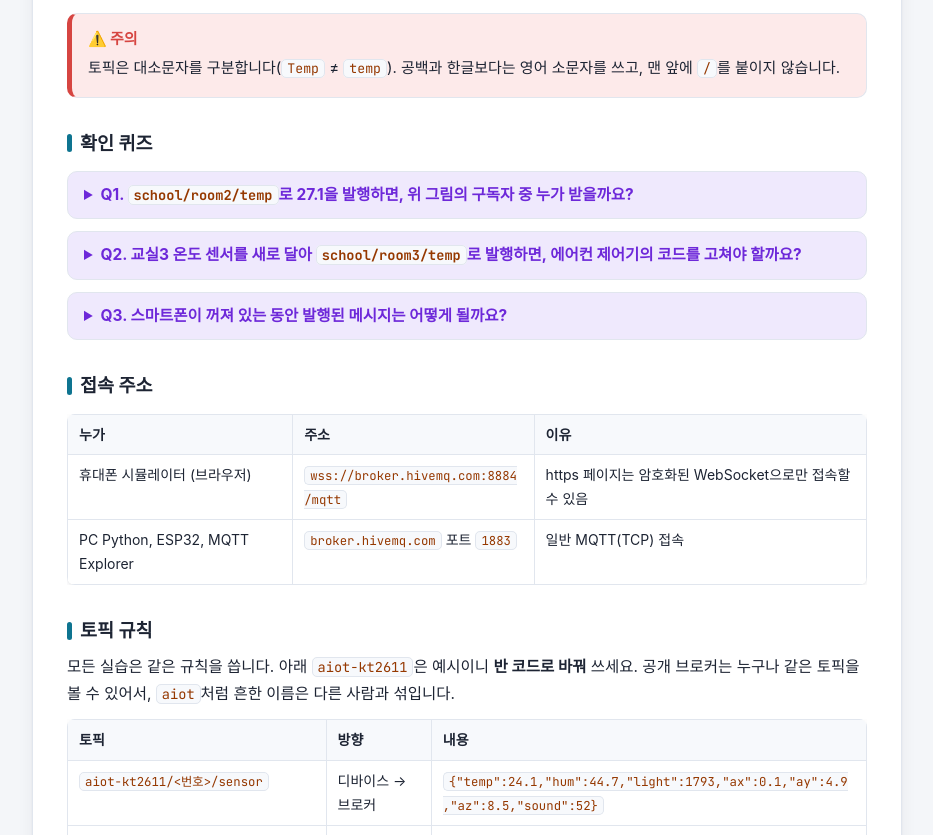
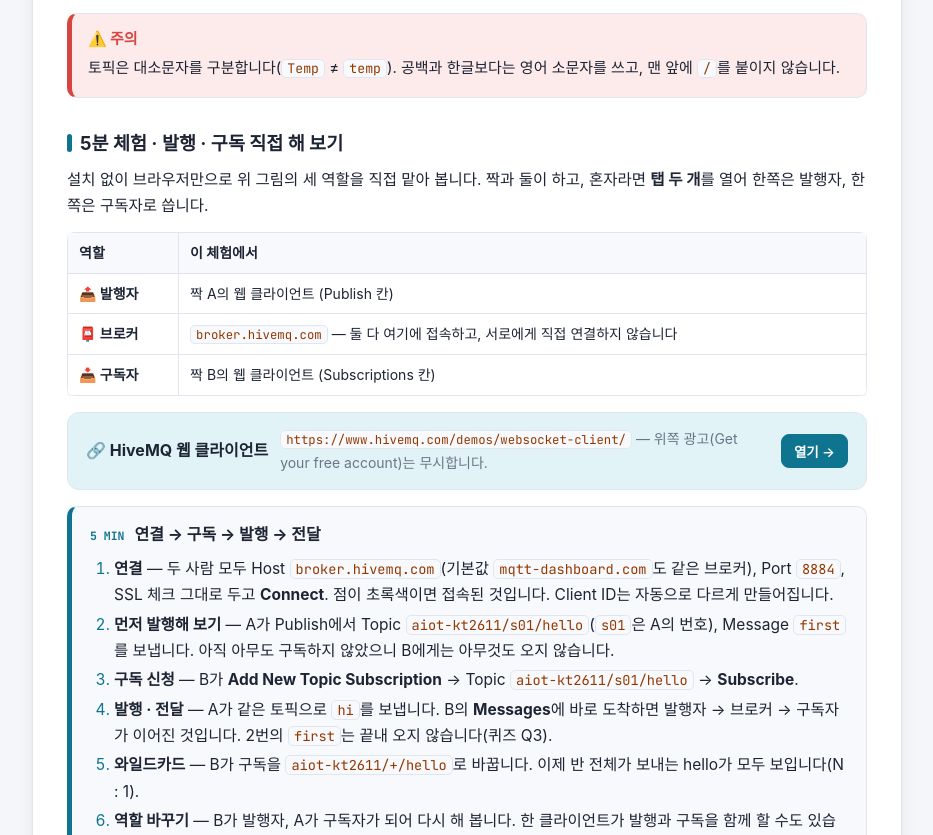
Before and after one commit to bctcaiedu/bctcaiedu.github.io, a plain HTML site: page aiot/index.html in a window 1280 px wide. Shown: the part 11165-12000 px from the top of the page, without its empty margins (304-1237 px from the left). Drawn offline with Linux system fonts and the light colour scheme; a web font is replaced by a local one.

Commit message:
aiot: MQTT 핵심 개념에 5분 발행 · 구독 체험 추가 — HiveMQ 웹 클라이언트로 발행자 · 브로커 · 구독자 역할 맡기, 구독 전 발행 · 와일드카드 · 역할 바꾸기 + LAB 2 · 2-B 연결
Co-Authored-By: Claude Opus 5.5 <noreply@anthropic.com>

```diff
--- a/aiot/index.html
+++ b/aiot/index.html
@@ -597,6 +597,37 @@
         </table>
       </div>
       <div class="warn"><p>토픽은 대소문자를 구분합니다(<code>Temp</code> ≠ <code>temp</code>). 공백과 한글보다는 영어 소문자를 쓰고, 맨 앞에 <code>/</code>를 붙이지 않습니다.</p></div>
+
+      <h3>5분 체험 · 발행 · 구독 직접 해 보기</h3>
+      <p>설치 없이 브라우저만으로 위 그림의 세 역할을 직접 맡아 봅니다. 짝과 둘이 하고, 혼자라면 <b>탭 두 개</b>를 열어 한쪽은 발행자, 한쪽은 구독자로 씁니다.</p>
+      <div class="tbl">
+        <table>
+          <thead><tr><th>역할</th><th>이 체험에서</th></tr></thead>
+          <tbody>
+            <tr><td><b>📤 발행자</b></td><td>짝 A의 웹 클라이언트 (Publish 칸)</td></tr>
+            <tr><td><b>📮 브로커</b></td><td><code>broker.hivemq.com</code> — 둘 다 여기에 접속하고, 서로에게 직접 연결하지 않습니다</td></tr>
+            <tr><td><b>📥 구독자</b></td><td>짝 B의 웹 클라이언트 (Subscriptions 칸)</td></tr>
+          </tbody>
+        </table>
+      </div>
+      <div class="launch">
+        <b>🔗 HiveMQ 웹 클라이언트</b>
+        <span><code>https://www.hivemq.com/demos/websocket-client/</code> — 위쪽 광고(Get your free account)는 무시합니다.</span>
+        <a class="btn primary" href="https://www.hivemq.com/demos/websocket-client/" target="_blank" rel="noopener">열기 →</a>
+      </div>
+      <div class="mission">
+        <div class="mh"><span class="mn">5 MIN</span><b>연결 → 구독 → 발행 → 전달</b></div>
+        <ol>
+          <li><b>연결</b> — 두 사람 모두 Host <code>broker.hivemq.com</code>(기본값 <code>mqtt-dashboard.com</code>도 같은 브로커), Port <code>8884</code>, SSL 체크 그대로 두고 <b>Connect</b>. 점이 초록색이면 접속된 것입니다. Client ID는 자동으로 다르게 만들어집니다.</li>
+          <li><b>먼저 발행해 보기</b> — A가 Publish에서 Topic <code>aiot-kt2611/s01/hello</code>(<code>s01</code>은 A의 번호), Message <code>first</code>를 보냅니다. 아직 아무도 구독하지 않았으니 B에게는 아무것도 오지 않습니다.</li>
+          <li><b>구독 신청</b> — B가 <b>Add New Topic Subscription</b> → Topic <code>aiot-kt2611/s01/hello</code> → <b>Subscribe</b>.</li>
+          <li><b>발행 · 전달</b> — A가 같은 토픽으로 <code>hi</code>를 보냅니다. B의 <b>Messages</b>에 바로 도착하면 발행자 → 브로커 → 구독자가 이어진 것입니다. 2번의 <code>first</code>는 끝내 오지 않습니다(퀴즈 Q3).</li>
+          <li><b>와일드카드</b> — B가 구독을 <code>aiot-kt2611/+/hello</code>로 바꿉니다. 이제 반 전체가 보내는 hello가 모두 보입니다(N : 1).</li>
+          <li><b>역할 바꾸기</b> — B가 발행자, A가 구독자가 되어 다시 해 봅니다. 한 클라이언트가 발행과 구독을 함께 할 수도 있습니다. 내 토픽을 구독한 채로 내가 발행하면, 메시지가 브로커를 한 바퀴 돌아 나에게도 옵니다.</li>
+        </ol>
+      </div>
+      <div class="ask"><p>A는 B가 받았는지 어떻게 알 수 있을까요? 발행자는 받는 쪽을 모른다는 점을 떠올려 보고, "받았다"는 답을 받으려면 토픽을 어떻게 하나 더 만들면 될지 생각해 봅니다. (힌트: <a href="#remote">LAB 2-B</a>의 <code>led/state</code>)</p></div>
+      <div class="tip"><p>점이 계속 빨간색이면 Port 8884와 SSL 체크를 확인합니다. 학교 네트워크가 막는다면 휴대폰 핫스폿으로 시험합니다. 메시지가 안 오면 두 사람의 토픽을 한 글자씩 대조합니다. 대소문자와 번호까지 같아야 합니다. 이 체험은 <a href="#lab2">LAB 2</a>에서 휴대폰 센서와 Python 코드로 그대로 이어집니다.</p></div>
 
       <h3>확인 퀴즈</h3>
       <details class="full">
```
